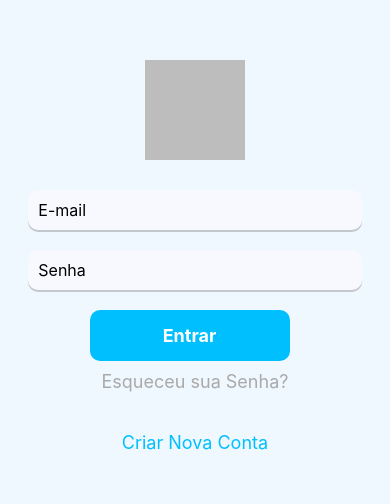
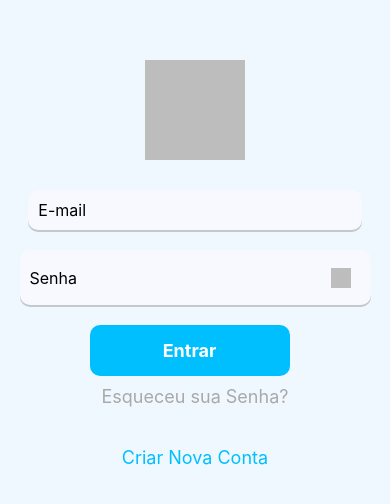
Before and after one commit to robertoufpa19/rc-chat, a React Native app: screen /Login in a window 390 px wide. Shown: the part 252-756 px from the top of the page. Built offline with nearby package versions, Linux system fonts and the light colour scheme.

Commit message:
exibir e ocultar senha

```diff
--- a/src/pages/CadastroUsuario/index.js
+++ b/src/pages/CadastroUsuario/index.js
@@ -1,5 +1,5 @@
 import React, { useState } from 'react';
-import { View, TextInput, Alert } from 'react-native';
+import { View, TextInput, Alert, TouchableOpacity } from 'react-native';
 import { Button,  Image } from '@rneui/themed';
 
 import { styles } from '../Styles/styles';
@@ -9,12 +9,12 @@ import { doc, setDoc } from "firebase/firestore";
 import {db} from '../config/firebase'
 import iconUser from '../../images/iconUser.png';
 
-
 export default function Cadastre({ navigation }) {
     const [nome, setNome] = useState('');
     const [email, setEmail] = useState('');
     const [password, setPassword] = useState('');
     const [loading, setLoading] = useState(false);
+    const [showPassword, setShowPassword] = useState(false);
 
     const verificarCampoEmail = () => {
      if (nome.trim() === '') {
@@ -94,13 +94,23 @@ export default function Cadastre({ navigation }) {
             value={email}
             onChangeText={text => setEmail(text)}
           />
+          <View style={{ flexDirection: 'row', alignItems: 'center' }}>
           <TextInput
-            style={styles.input}
+            style={[styles.input, { flex: 1 }]}
             placeholder="Senha"
-            secureTextEntry
+            secureTextEntry={!showPassword}
             value={password}
             onChangeText={text => setPassword(text)}
+
           />
+          <TouchableOpacity onPress={() => setShowPassword(!showPassword)}style={ {position: 'absolute',
+           right: 10,}}>
+          <Image
+            source={showPassword ? require('../../images/mostrar_senha.png') : require('../../images/ocultar_senha.png')}
+            style={{ width: 20, height: 20, marginRight: 10 }}
+          />
+          </TouchableOpacity>
+        </View>
           <Button
            title="Cadastrar"
            loading={loading} // Use o estado de loading aqui
--- a/src/pages/Login/index.js
+++ b/src/pages/Login/index.js
@@ -12,7 +12,7 @@ import logoChat from '../../images/icone_lero_lero.png';
 export default function Login({ navigation }) {
   const [email, setEmail] = useState('');
   const [password, setPassword] = useState('');
-
+  const [showPassword, setShowPassword] = useState(false);
   const [loading, setLoading] = useState(false);
 
   const verificarCampoEmail = () => {
@@ -67,13 +67,23 @@ export default function Login({ navigation }) {
           value={email}
           onChangeText={text => setEmail(text)}
         />
-        <TextInput
-          style={styles.input}
-          placeholder="Senha"
-          secureTextEntry
-          value={password}
-          onChangeText={text => setPassword(text)}
-        />
+        <View style={{ flexDirection: 'row', alignItems: 'center' }}>
+          <TextInput
+            style={[styles.input, { flex: 1 }]}
+            placeholder="Senha"
+            secureTextEntry={!showPassword}
+            value={password}
+            onChangeText={text => setPassword(text)}
+
+          />
+          <TouchableOpacity onPress={() => setShowPassword(!showPassword)}style={ {position: 'absolute',
+           right: 10,}}>
+          <Image
+            source={showPassword ? require('../../images/mostrar_senha.png') : require('../../images/ocultar_senha.png')}
+            style={{ width: 20, height: 20, marginRight: 10 }}
+          />
+          </TouchableOpacity>
+        </View>
 
          <Button
                title="Entrar"
```
Also changed, not shown: src/images/mostrar_senha.png (added), src/images/ocultar_senha.png (added).
